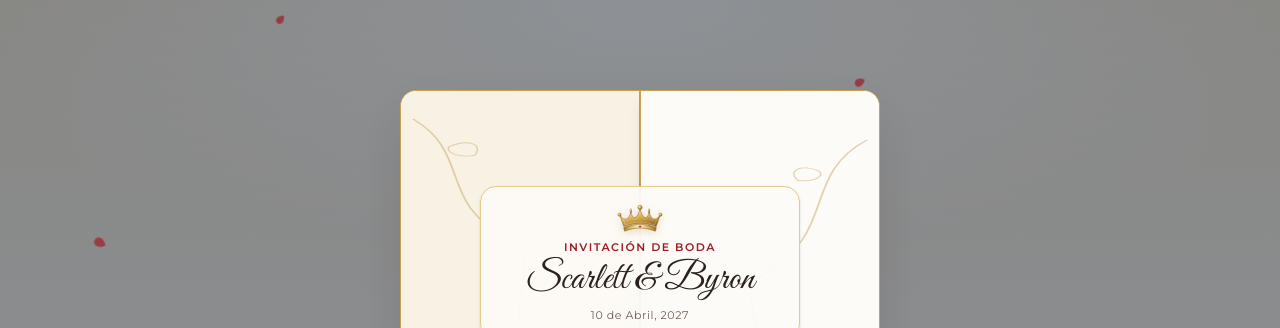
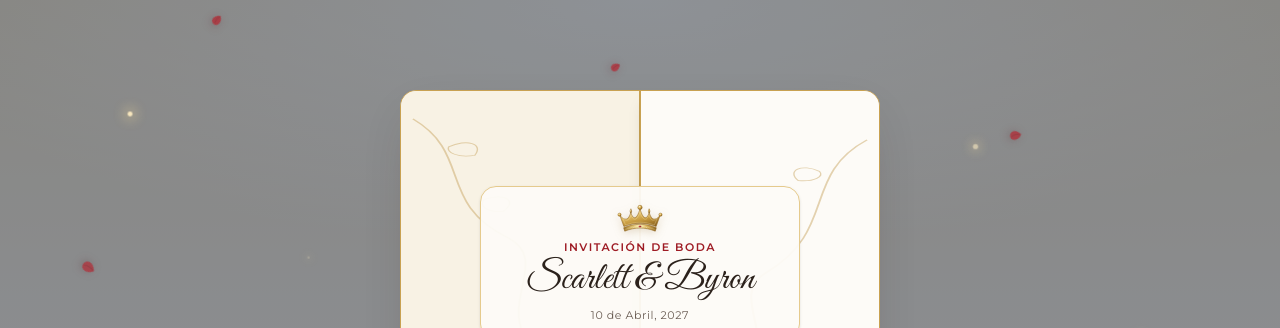
Before and after one commit to LautaroLeall/Scarlett-Byron, a React (Vite) app: page / in a window 1280 px wide. Shown: the top 328 px of the page. Built offline with nearby package versions, Linux system fonts and the light colour scheme.

Commit message:
style(fx): refina animacion y rendimiento de petalos flotantes

```diff
--- a/src/components/FloatingPetals.jsx
+++ b/src/components/FloatingPetals.jsx
@@ -1,16 +1,26 @@
 const PETALS = [
-  { id: 1, left: '6%', size: 15, duration: '15s', delay: '0s', opacity: 0.42 },
-  { id: 2, left: '21%', size: 12, duration: '18s', delay: '3.2s', opacity: 0.34 },
-  { id: 3, left: '42%', size: 16, duration: '16.5s', delay: '6.5s', opacity: 0.38 },
-  { id: 4, left: '66%', size: 13, duration: '19s', delay: '1.8s', opacity: 0.32 },
-  { id: 5, left: '84%', size: 15, duration: '14.5s', delay: '5s', opacity: 0.4 },
-  { id: 6, left: '93%', size: 11, duration: '17.5s', delay: '8.5s', opacity: 0.3 },
+  { id: 1, left: '5%', size: 16, duration: '14s', delay: '0s', opacity: 0.65 },
+  { id: 2, left: '16%', size: 13, duration: '18s', delay: '3.2s', opacity: 0.5 },
+  { id: 3, left: '30%', size: 15, duration: '16s', delay: '6.4s', opacity: 0.58 },
+  { id: 4, left: '47%', size: 12, duration: '19s', delay: '2.1s', opacity: 0.48 },
+  { id: 5, left: '63%', size: 16, duration: '15.5s', delay: '5.2s', opacity: 0.62 },
+  { id: 6, left: '78%', size: 14, duration: '17.5s', delay: '1.1s', opacity: 0.54 },
+  { id: 7, left: '91%', size: 12, duration: '16.8s', delay: '7.8s', opacity: 0.52 },
 ];
 
-export function FloatingPetals() {
+const SPARKLES = [
+  { id: 1, left: '10%', top: '14%', size: 4, duration: '3.4s', delay: '0.2s' },
+  { id: 2, left: '24%', top: '32%', size: 3, duration: '4.1s', delay: '1.4s' },
+  { id: 3, left: '76%', top: '18%', size: 5, duration: '3.8s', delay: '0.7s' },
+  { id: 4, left: '89%', top: '42%', size: 4, duration: '4.5s', delay: '2.1s' },
+  { id: 5, left: '14%', top: '68%', size: 3, duration: '3.6s', delay: '1.9s' },
+  { id: 6, left: '84%', top: '76%', size: 4, duration: '4.2s', delay: '0.5s' },
+];
+
+export function FloatingPetals({ showSparkles = true }) {
   return (
     <div
-      className="fixed inset-0 z-0 pointer-events-none overflow-hidden select-none"
+      className="fixed inset-0 z-20 pointer-events-none overflow-hidden select-none"
       aria-hidden="true"
     >
       {PETALS.map((petal) => (
@@ -20,7 +30,7 @@ export function FloatingPetals() {
           height={petal.size}
           viewBox="0 0 24 24"
           fill="none"
-          className="petal-drift absolute -top-6"
+          className="petal-drift absolute -top-6 drop-shadow-[0_2px_4px_rgba(68,8,14,0.35)]"
           style={{
             left: petal.left,
             animationDuration: petal.duration,
@@ -29,18 +39,34 @@ export function FloatingPetals() {
           }}
         >
           <path
-            d="M12 2C8 5 4 10 5 15.5C6 20 10.5 22 14.5 21C19 19.8 20.5 14.5 18.5 9.5C17 5.8 14.5 3.2 12 2Z"
-            fill="#9E1B24"
+            d="M12 2C7.8 5.2 3.8 10 4.8 15.6C5.8 20.2 10.6 22.2 14.8 21C19.2 19.7 20.6 14.4 18.6 9.4C17.1 5.6 14.5 3.1 12 2Z"
+            fill="#B41F2B"
           />
           <path
-            d="M12 4C10.5 8 10 13 12.5 18.5"
-            stroke="#721017"
-            strokeWidth="0.9"
+            d="M12 4.2C10.4 8 10 13 12.6 18.4"
+            stroke="#6E0F16"
+            strokeWidth="0.95"
             strokeLinecap="round"
-            opacity="0.55"
+            opacity="0.65"
           />
         </svg>
       ))}
+
+      {showSparkles &&
+        SPARKLES.map((dot) => (
+          <span
+            key={dot.id}
+            className="star-twinkle absolute rounded-full bg-champagne shadow-[0_0_10px_2px_rgba(240,216,152,0.75)]"
+            style={{
+              left: dot.left,
+              top: dot.top,
+              width: `${dot.size}px`,
+              height: `${dot.size}px`,
+              animationDuration: dot.duration,
+              animationDelay: dot.delay,
+            }}
+          />
+        ))}
     </div>
   );
 }
```
